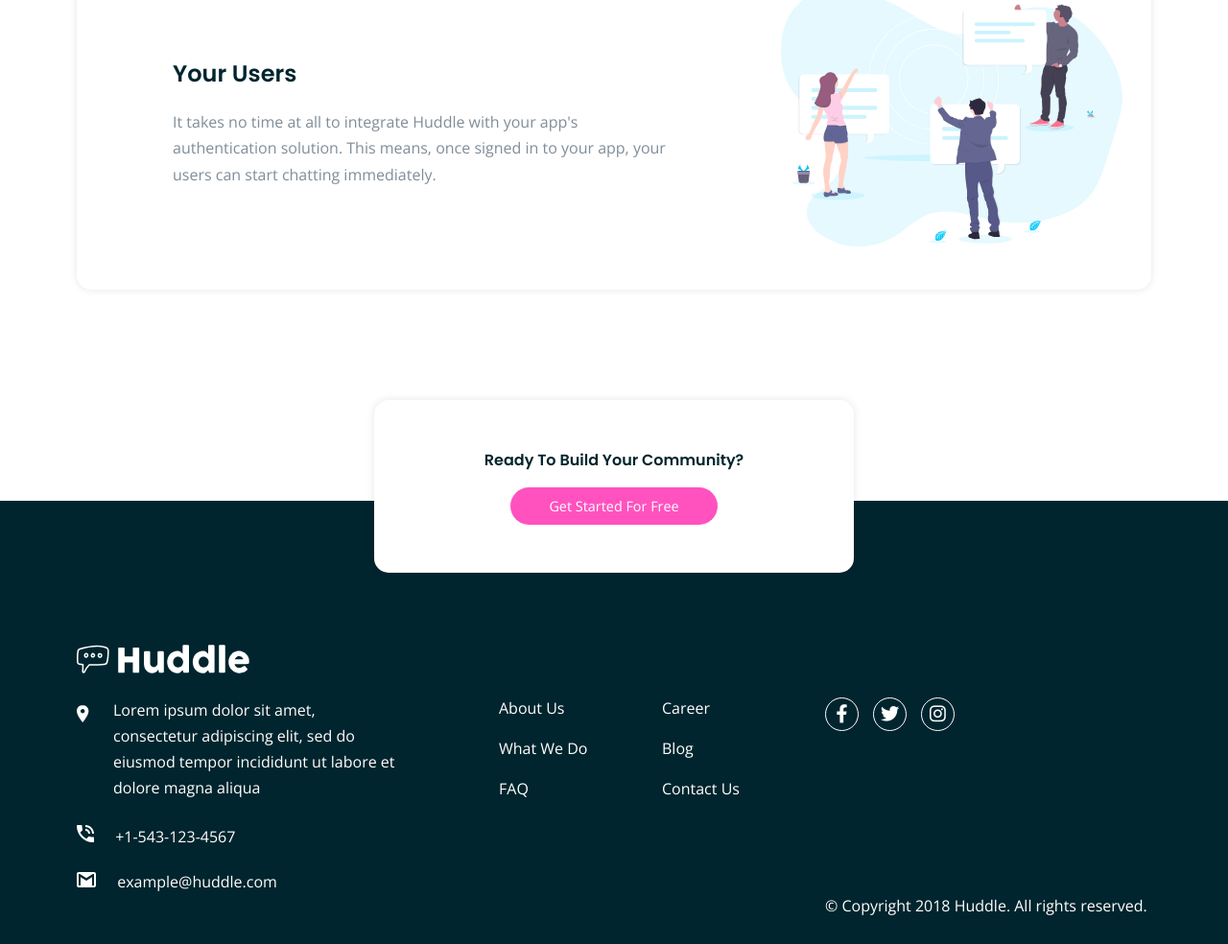
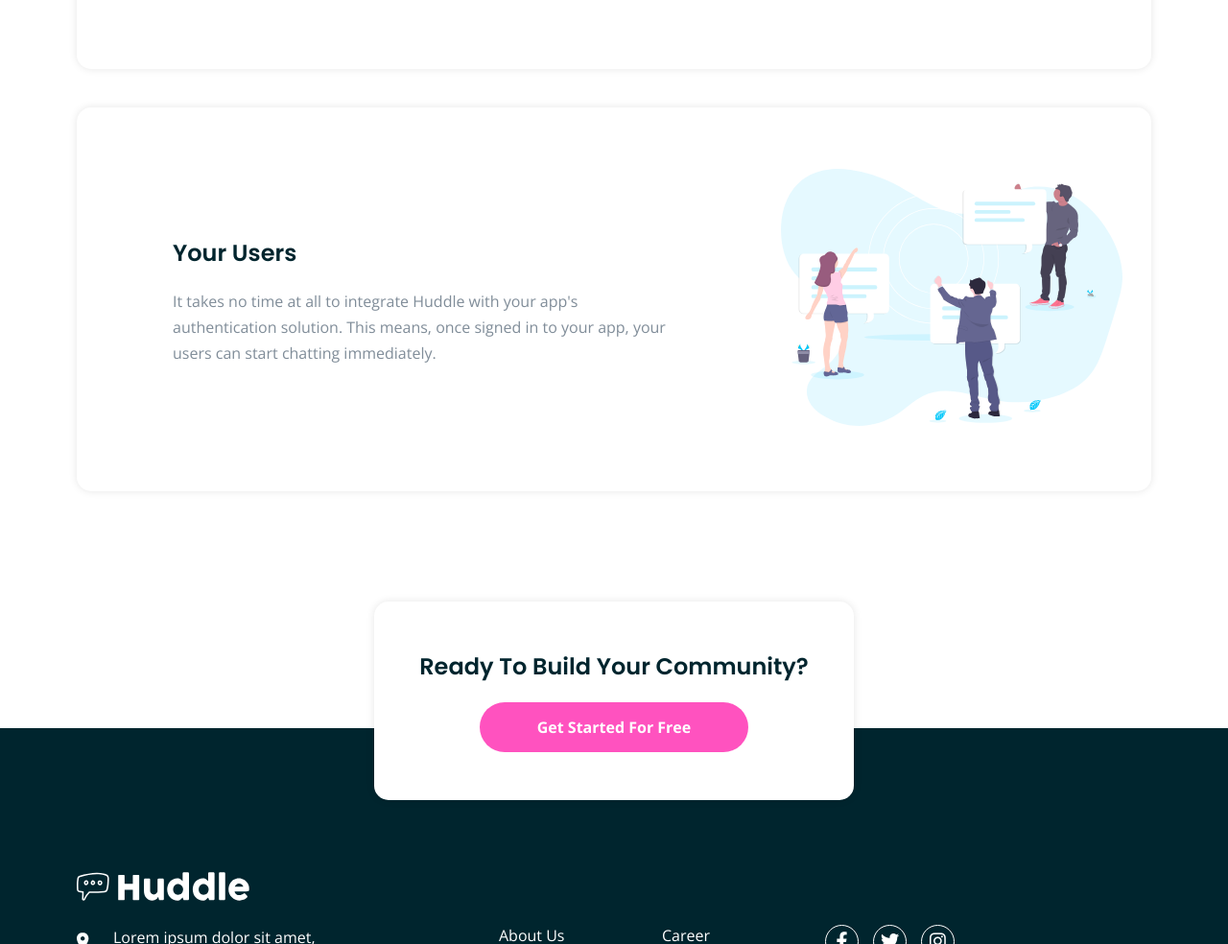
Before and after one commit to Flivaxa/Front-End-Mentor-junior-cha-4, a plain HTML site: page index.html in a window 1280 px wide. Shown: the part 1660-2644 px from the top of the page at 96% size. Drawn offline with nearby package versions, Linux system fonts and the light colour scheme.

Commit message:
Added h2 instead of h3 and modified dimensions

```diff
--- a/CSS/main.css
+++ b/CSS/main.css
@@ -91,6 +91,7 @@ header .container .landing a {
     padding: 10px 80px;
     border-radius: 30px;
     margin: 20px 0;
+    font-weight: 700;
 }
 header .container .landing .pic {
     margin-top: 50px;
@@ -135,10 +136,10 @@ main .container .get-start {
     max-width: 500px;
     margin: 0 auto;
 }
-main .container .get-start h3 {
+main .container .get-start h2 {
     color: var(--Neutral-Very-Dark-Cyan);
     font-family: 'Poppins', sans-serif;
-    font-size: 1rem;
+    /* font-size: 1.2rem; */
     margin-top: 0;
 }
 main .container .get-start a {
@@ -146,9 +147,9 @@ main .container .get-start a {
     text-decoration: none;
     color: white;
     background-color: var(--Primary-Pink);
-    padding: 10px 40px;
+    padding: 15px 60px;
     border-radius: 26px;
-    font-size: 0.9rem;
+    font-weight: 700;
 }
 /* End articles */
 /* Start Footer */
@@ -228,14 +229,14 @@ footer .foot > div:last-child .social a {
         flex: 1.5;
     }
     main .container {
-        padding-top: 100px;
+        padding-top: 180px;
     }
     main .container article {
         display: flex;
         text-align: start;
         align-items: center;
         gap: 100px;
-        min-height: 340px;
+        min-height: 400px;
         padding-left: 100px;
     }
     main .container article .isometric-pic {
--- a/index.html
+++ b/index.html
@@ -84,7 +84,7 @@
         </div>
       </article>
       <div class="get-start">
-        <h3>Ready To Build Your Community?</h3>
+        <h2>Ready To Build Your Community?</h2>
         <a href="#">Get Started For Free</a>
       </div>
     </div>
```
